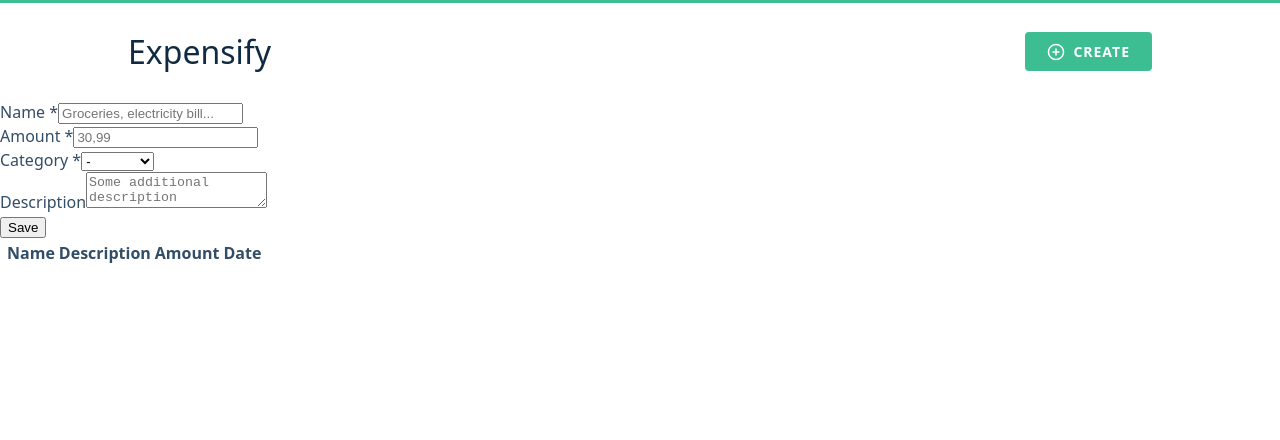
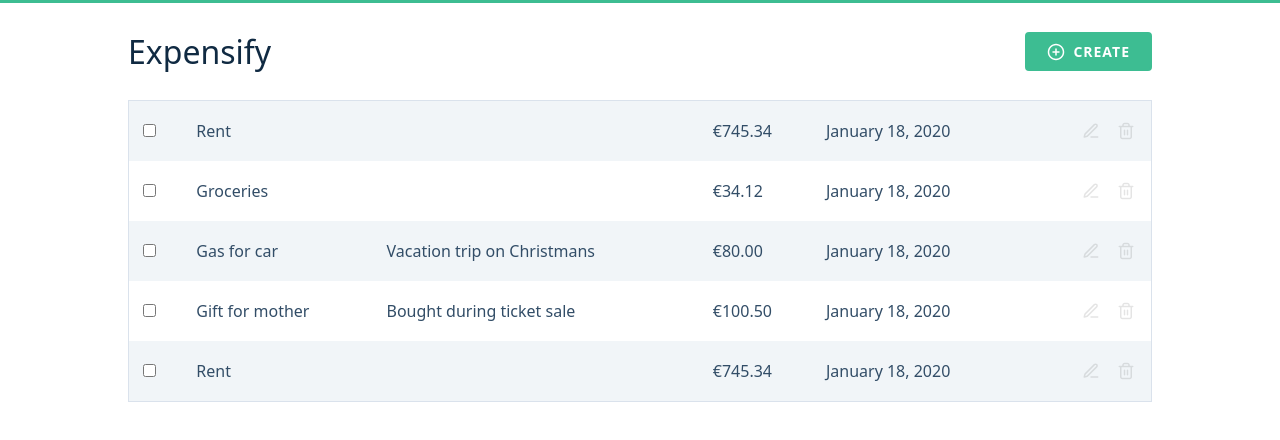
Before and after one commit to andreasremdt/expensify, a React app: page / in a window 1280 px wide. Shown: the top 440 px of the page. Built offline with nearby package versions, Linux system fonts and the light colour scheme; the HTML template or start-up script is replaced by a standard one.

Commit message:
Implement expenses table foundation

```diff
--- a/client/App.js
+++ b/client/App.js
@@ -1,16 +1,27 @@
 import React from "react";
 import Header from "./components/Header";
-import ExpensesTable from "./components/ExpensesTable";
+import Table from "./components/Table";
 import ExpensesForm from "./components/ExpensesForm";
+import expenses from "./expenses";
 
-function App() {
-  return (
-    <React.Fragment>
-      <Header />
-      <ExpensesForm />
-      <ExpensesTable />
-    </React.Fragment>
-  );
+class App extends React.PureComponent {
+  state = {
+    expenses: []
+  };
+
+  componentDidMount() {
+    this.setState({ expenses });
+  }
+
+  render() {
+    return (
+      <React.Fragment>
+        <Header />
+        {/* <ExpensesForm /> */}
+        <Table expenses={this.state.expenses} />
+      </React.Fragment>
+    );
+  }
 }
 
 export default App;
--- a/client/components/ExpensesTable.js
+++ /dev/null
@@ -1,43 +0,0 @@
-import React from "react";
-
-class ExpensesTable extends React.PureComponent {
-  state = {
-    expenses: []
-  };
-
-  render() {
-    return (
-      <table>
-        <thead>
-          <tr>
-            <th></th>
-            <th>Name</th>
-            <th>Description</th>
-            <th>Amount</th>
-            <th>Date</th>
-            <th></th>
-          </tr>
-        </thead>
-        <tbody>
-          {this.state.expenses.map(expense => (
-            <tr key={expense.id}>
-              <td>
-                <input type="checkbox" />
-              </td>
-              <td>{expense.name}</td>
-              <td>{expense.description}</td>
-              <td>{expense.amount}</td>
-              <td>{expense.date}</td>
-              <td>
-                <button type="button">Edit</button>
-                <button type="button">Delete</button>
-              </td>
-            </tr>
-          ))}
-        </tbody>
-      </table>
-    )
-  }
-}
-
-export default ExpensesTable;
--- /dev/null
+++ b/client/components/Table.css
@@ -0,0 +1,33 @@
+.expenses-table {
+  padding: 0 calc((100vw - 1024px) / 2);
+}
+
+.expenses-table .actions {
+  text-align: right;
+  opacity: 0.1;
+  transition: opacity .1s linear;
+}
+
+.expenses-table tr:hover .actions {
+  opacity: 1;
+}
+
+.expenses-table .action {
+  background-color: transparent;
+  padding: unset;
+  border: none;
+  cursor: pointer;
+  height: 30px;
+  width: 30px;
+  margin-left: 5px;
+  border-radius: 4px;
+  display: inline-flex;
+  align-items: center;
+  justify-content: center;
+  transition: background-color .1s linear;
+}
+
+.expenses-table .action:hover,
+.expenses-table .action:focus {
+  background-color: rgba(0, 0, 0, .1);
+}
--- /dev/null
+++ b/client/components/Table.js
@@ -0,0 +1,36 @@
+import React from "react";
+import Icon from "./Icon";
+import { formatDate, formatCurrency } from "../utils/format-helpers";
+import "./Table.css";
+
+function Table({ expenses }) {
+  return (
+    <div className="expenses-table">
+      <table>
+        <tbody>
+          {expenses.map(expense => (
+            <tr key={expense.id}>
+              <td>
+                <input type="checkbox" />
+              </td>
+              <td>{expense.name}</td>
+              <td>{expense.description}</td>
+              <td>{formatCurrency(expense.amount)}</td>
+              <td>{formatDate(expense.date)}</td>
+              <td className="actions">
+                <button type="button" className="action">
+                  <Icon type="edit" />
+                </button>
+                <button type="button" className="action">
+                  <Icon type="delete" />
+                </button>
+              </td>
+            </tr>
+          ))}
+        </tbody>
+      </table>
+    </div>
+  );
+}
+
+export default Table;
--- /dev/null
+++ b/client/expenses.js
@@ -0,0 +1,37 @@
+export default [
+  {
+    id: 1,
+    name: "Rent",
+    description: "",
+    amount: 745.34,
+    date: Date.now()
+  },
+  {
+    id: 2,
+    name: "Groceries",
+    description: "",
+    amount: 34.12,
+    date: Date.now()
+  },
+  {
+    id: 3,
+    name: "Gas for car",
+    description: "Vacation trip on Christmans",
+    amount: 80.00,
+    date: Date.now()
+  },
+  {
+    id: 4,
+    name: "Gift for mother",
+    description: "Bought during ticket sale",
+    amount: 100.50,
+    date: Date.now()
+  },
+  {
+    id: 5,
+    name: "Rent",
+    description: "",
+    amount: 745.34,
+    date: Date.now()
+  }
+]
--- a/client/index.css
+++ b/client/index.css
@@ -2,6 +2,7 @@
   --accent-color: hsl(160, 51%, 49%);
   --text-color: hsl(209, 34%, 30%);
   --heading-color: hsl(209, 61%, 16%);
+  --border-color: hsl(212, 33%, 89%);
 }
 
 * {
@@ -19,3 +20,21 @@
   color: var(--heading-color);
   margin: unset;
 }
+
+table {
+  width: 100%;
+  border-collapse: collapse;
+  border: 1px solid var(--border-color);
+}
+
+td {
+  padding: 15px 10px;
+}
+
+tr:nth-child(odd) {
+  background-color: hsl(210, 36%, 96%);
+}
+
+svg, img {
+  vertical-align: middle;
+}
--- /dev/null
+++ b/client/utils/format-helpers.js
@@ -0,0 +1,16 @@
+function formatDate(timestamp) {
+  return new Intl.DateTimeFormat("en-US", {
+    year: "numeric",
+    day: "numeric",
+    month: "long"
+  }).format(timestamp);
+}
+
+function formatCurrency(number) {
+  return new Intl.NumberFormat("en-US", {
+    style: "currency",
+    currency: "EUR"
+  }).format(number);
+};
+
+export { formatDate, formatCurrency };
```
